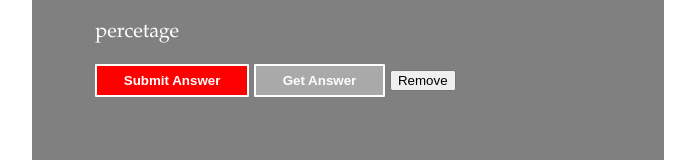
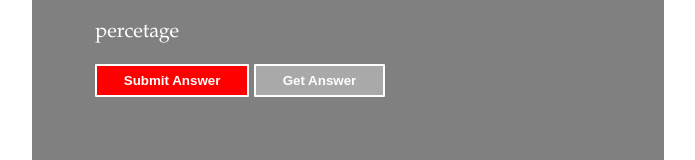
Before and after one commit to ili2908/EnglishSite, a plain HTML site: page index.html in a window 1280 px wide. Shown: the part 261-421 px from the top of the page, without its empty margins (292-987 px from the left). Drawn offline with Linux system fonts and the light colour scheme.

Commit message:
Update index.html

```diff
--- a/index.html
+++ b/index.html
@@ -19,7 +19,7 @@
     </div>
     <button id="submit">Submit Answer</button>
     <button id="get">Get Answer</button>
-    <button id="remove">Remove</button>
+
 </div>
 <!-- The core Firebase JS SDK is always required and must be listed first -->
 <script src="https://www.gstatic.com/firebasejs/7.14.1/firebase-app.js"></script>
```
